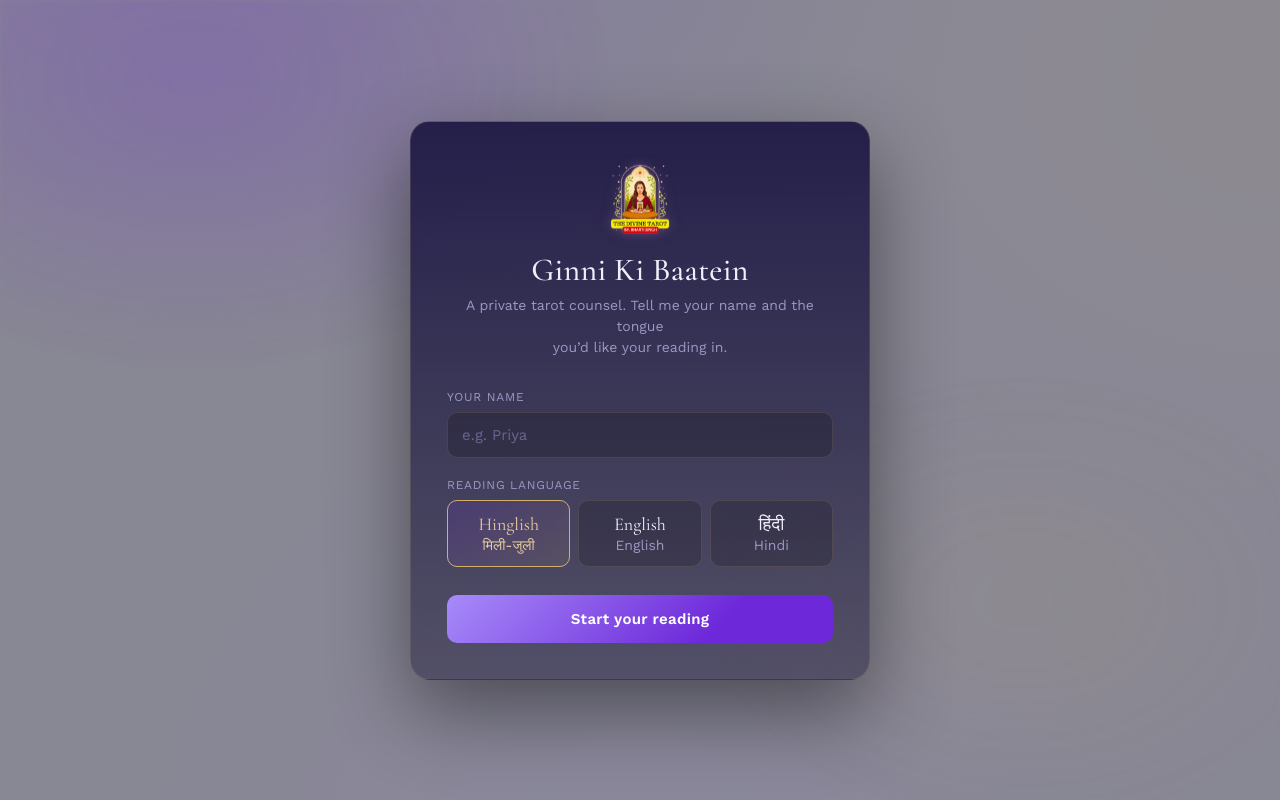
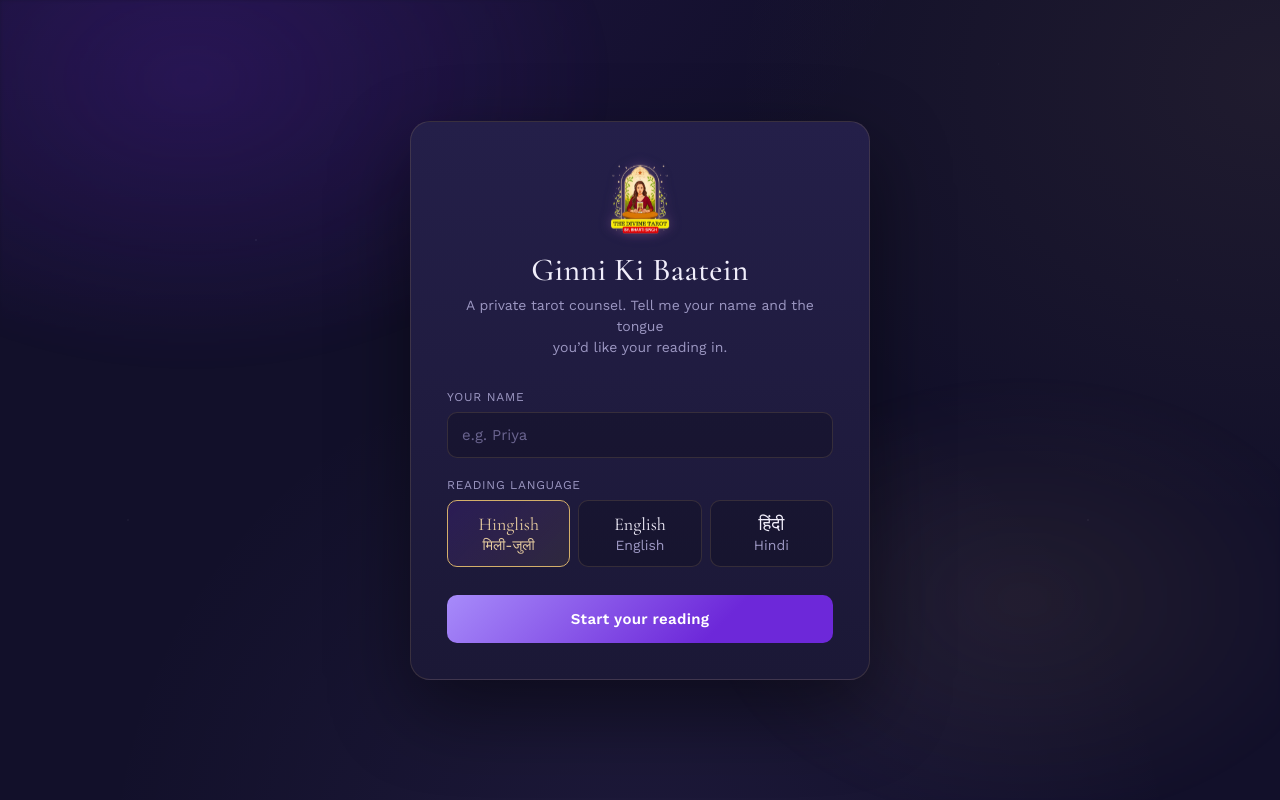
Before and after one commit to smayankthakur/ginni2, a Next.js app in the folder TDT-ginni2/ginni-ki-baatein-nextjs/: page / in a window 1280 px wide. Built offline with nearby package versions, Linux system fonts and the light colour scheme.

Commit message:
feat: initialize global CSS with brand theme, animations, and layout components

```diff
--- a/TDT-ginni2/ginni-ki-baatein-nextjs/app/globals.css
+++ b/TDT-ginni2/ginni-ki-baatein-nextjs/app/globals.css
@@ -1,6 +1,6 @@
 :root {
-  --bg-deep: #12102a7f;
-  --bg-panel: #1b18367f;
+  --bg-deep: #12102a;
+  --bg-panel: #1b1836;
   --bg-panel-raised: #241F49;
   --bg-card-back: #221D42;
   --gold: #D4AF6A;
@@ -27,7 +27,7 @@
 
 html,
 body {
-  height: 100%;
+  /* height: 100%; */
 }
 
 body {
```
